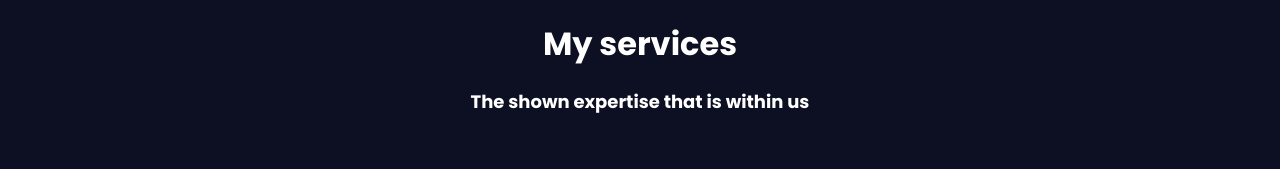
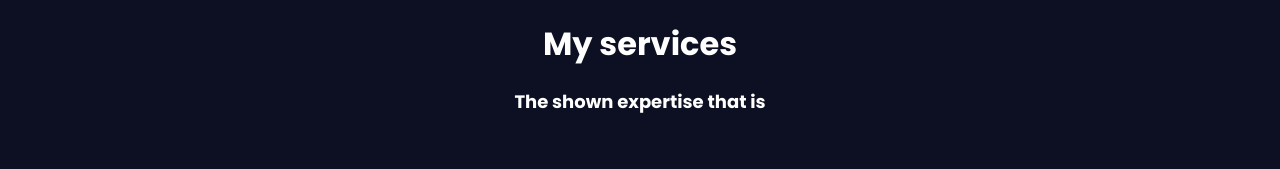
Before and after one commit to gregothedeveloper/portfolio, a plain HTML site: page services.html in a window 1280 px wide. Shown: the top 169 px of the page. Drawn offline with nearby package versions, Linux system fonts and the light colour scheme.

Commit message:
modified:   services.html

```diff
--- a/services.html
+++ b/services.html
@@ -21,7 +21,7 @@
   <body>
     <div class="service-title">
       <h1>My services</h1>
-      <p>The shown expertise that is within us</p>
+      <p>The shown expertise that is</p>
     </div>
     <div class="service-container">
       <div class="service-content">
```
